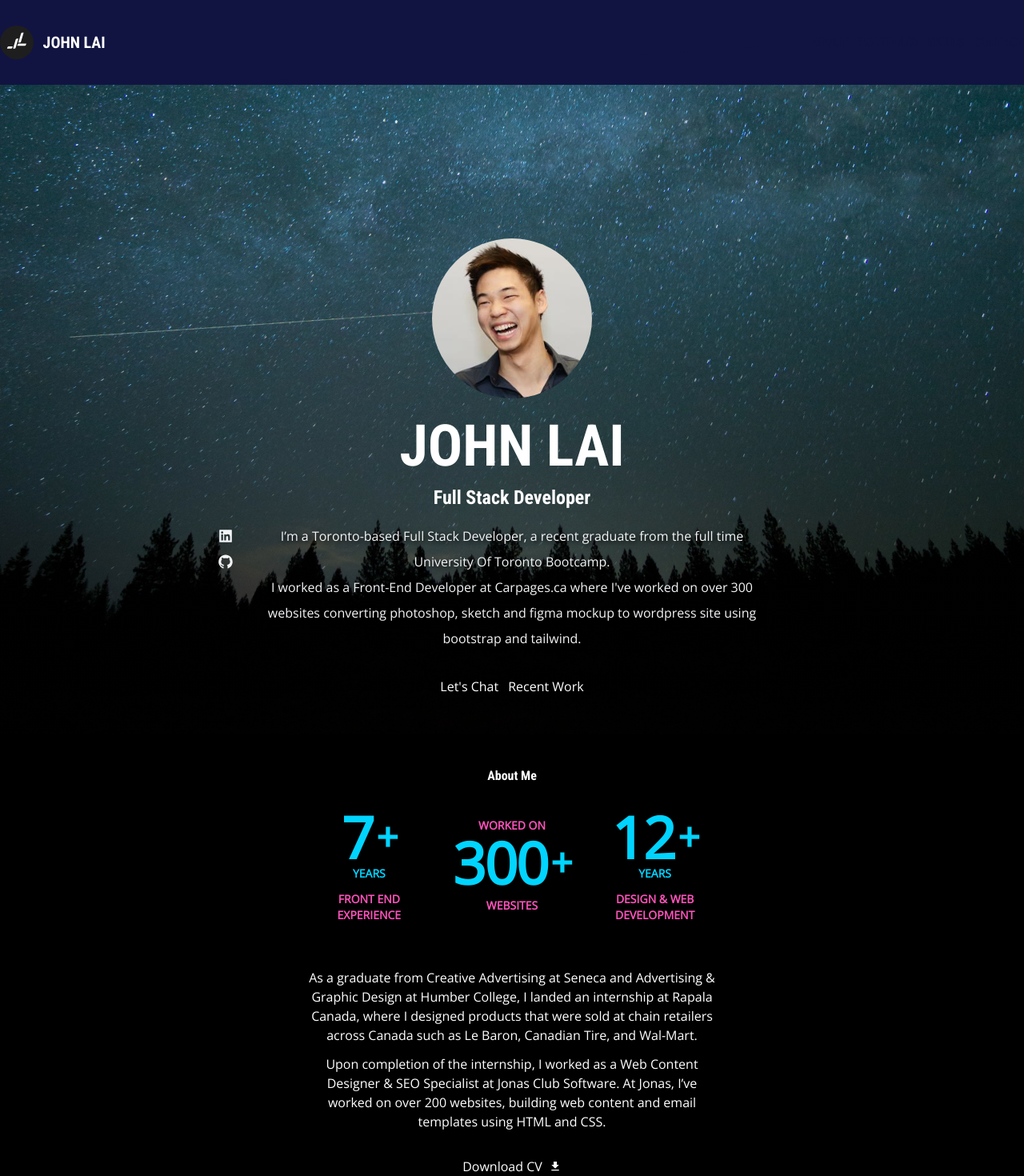
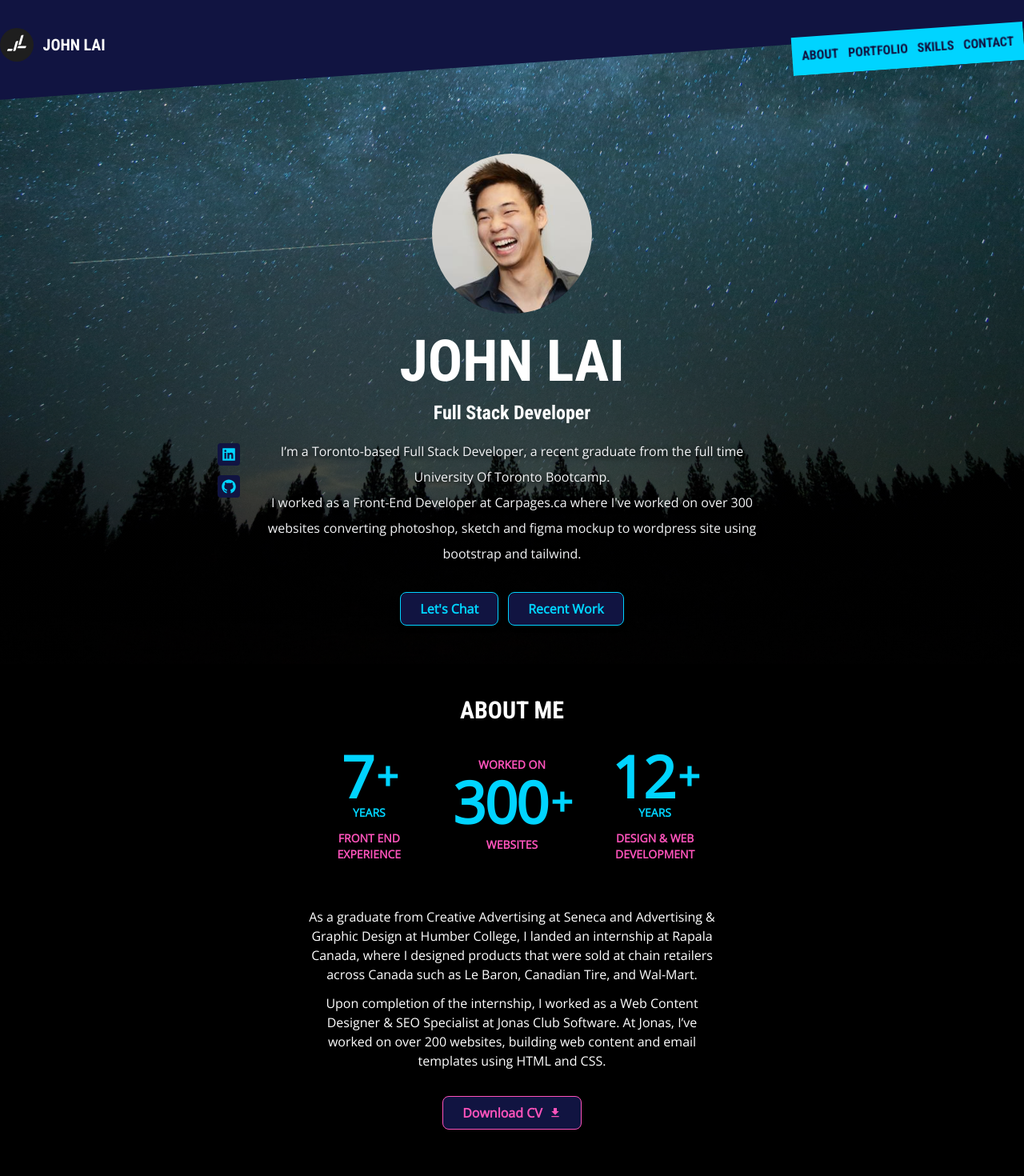
Before and after one commit to johnxlai/2023-portfolio, a React (Create React App) app: page / in a window 1280 px wide. Shown: the top 1470 px of the page at 80% size. Built offline with nearby package versions, Linux system fonts and the light colour scheme.

Commit message:
Remove Scrollspy offset setting, add scroll margin to anchor sections

```diff
--- a/src/components/sections/floatingNav/FloatingNav.js
+++ b/src/components/sections/floatingNav/FloatingNav.js
@@ -8,7 +8,6 @@ const FloatingNav = () => {
       id="floating-nav"
       className="flex items-center fixed bottom-[3rem] left-[50%] -translate-x-1/2 z-50">
       <Scrollspy
-        offset={-400}
         className="scrollSpy"
         items={['header', 'about', 'portfolio', 'skills', 'contact']}
         currentClassName="active">
--- a/src/index.scss
+++ b/src/index.scss
@@ -26,40 +26,40 @@
 }
 
 //Tailwind combined classes
-// @layer components {
-//   .navbar {
-//     @apply w-screen h-[4rem] lg:h-[5rem] grid place-items-center fixed top-0 left-0 z-[100] transition ease-in-out delay-150 duration-300;
-//   }
+@layer components {
+  .navbar {
+    @apply w-screen h-[4rem] lg:h-[5rem] grid place-items-center fixed top-0 left-0 z-[100] transition ease-in-out delay-150 duration-300;
+  }
 
-//   .nav-menu-angled {
-//     @apply top-[5px] relative p-3 bg-primary backdrop-blur-sm transform rotate-[-4deg];
-//   }
+  .nav-menu-angled {
+    @apply top-[5px] relative p-3 bg-primary backdrop-blur-sm transform rotate-[-4deg];
+  }
 
-//   .btn-primary {
-//     @apply py-2 px-6 bg-secondary font-bold text-primary border border-primary rounded-lg shadow-md hover:border-[--tertiary-color] hover:text-[--tertiary-color] hover:-translate-y-1 focus:outline-none focus:ring-2 focus:ring-blue-400 focus:ring-opacity-75 transition ease-in-out delay-150 duration-300;
+  .btn-primary {
+    @apply py-2 px-6 bg-secondary font-bold text-primary border border-primary rounded-lg shadow-md hover:border-[--tertiary-color] hover:text-[--tertiary-color] hover:-translate-y-1 focus:outline-none focus:ring-2 focus:ring-blue-400 focus:ring-opacity-75 transition ease-in-out delay-150 duration-300;
 
-//     &.btn-active {
-//       @apply border-[--tertiary-color] text-white bg-tertiary font-bold;
-//     }
-//   }
+    &.btn-active {
+      @apply border-[--tertiary-color] text-white bg-tertiary font-bold;
+    }
+  }
 
-//   .btn-tertiary {
-//     @apply py-2 px-6 bg-secondary font-bold text-tertiary border border-tertiary rounded-lg shadow-md hover:border-[--primary-color] hover:text-[--primary-color] hover:-translate-y-1 focus:outline-none focus:ring-2 focus:ring-blue-400 focus:ring-opacity-75 transition ease-in-out delay-150 duration-300;
-//   }
-//   .section-heading {
-//     @apply text-3xl font-bold  uppercase;
-//   }
-//   .header-social-icons {
-//     @apply w-7 aspect-square bg-secondary text-primary rounded hidden lg:grid place-items-center hover:-translate-x-1 hover:bg-tertiary  hover:text-secondary focus:outline-none focus:ring-2 focus:ring-blue-400 focus:ring-opacity-75 transition ease-in-out delay-150 duration-300;
-//   }
-//   .theme-transition {
-//     @apply transition ease-in-out delay-150 duration-300;
-//   }
+  .btn-tertiary {
+    @apply py-2 px-6 bg-secondary font-bold text-tertiary border border-tertiary rounded-lg shadow-md hover:border-[--primary-color] hover:text-[--primary-color] hover:-translate-y-1 focus:outline-none focus:ring-2 focus:ring-blue-400 focus:ring-opacity-75 transition ease-in-out delay-150 duration-300;
+  }
+  .section-heading {
+    @apply text-3xl font-bold  uppercase;
+  }
+  .header-social-icons {
+    @apply w-7 aspect-square bg-secondary text-primary rounded hidden lg:grid place-items-center hover:-translate-x-1 hover:bg-tertiary  hover:text-secondary focus:outline-none focus:ring-2 focus:ring-blue-400 focus:ring-opacity-75 transition ease-in-out delay-150 duration-300;
+  }
+  .theme-transition {
+    @apply transition ease-in-out delay-150 duration-300;
+  }
 
-//   .scrollSpy {
-//     @apply flex gap-3 bg-black/[0.4] rounded-full px-6 py-3 backdrop-blur-xl;
-//   }
-// }
+  .scrollSpy {
+    @apply flex gap-3 bg-black/[0.4] rounded-full px-6 py-3 backdrop-blur-xl;
+  }
+}
 
 * {
   box-sizing: border-box;
@@ -95,6 +95,11 @@ code {
 
 a {
   transition: var(--transition);
+}
+
+//Prevents anchor links from scrolling behind fixed header
+section {
+  scroll-margin-top: 6rem;
 }
 
 //Header section
```
